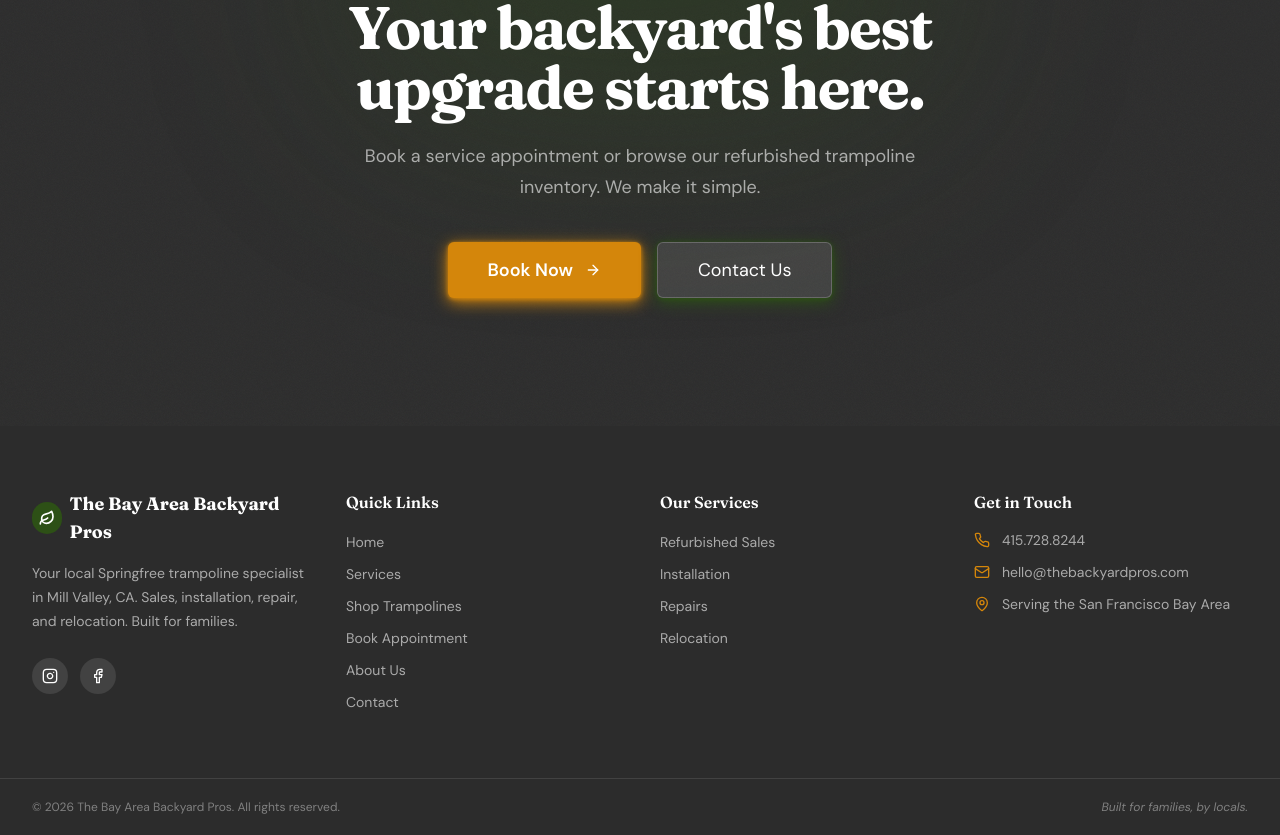
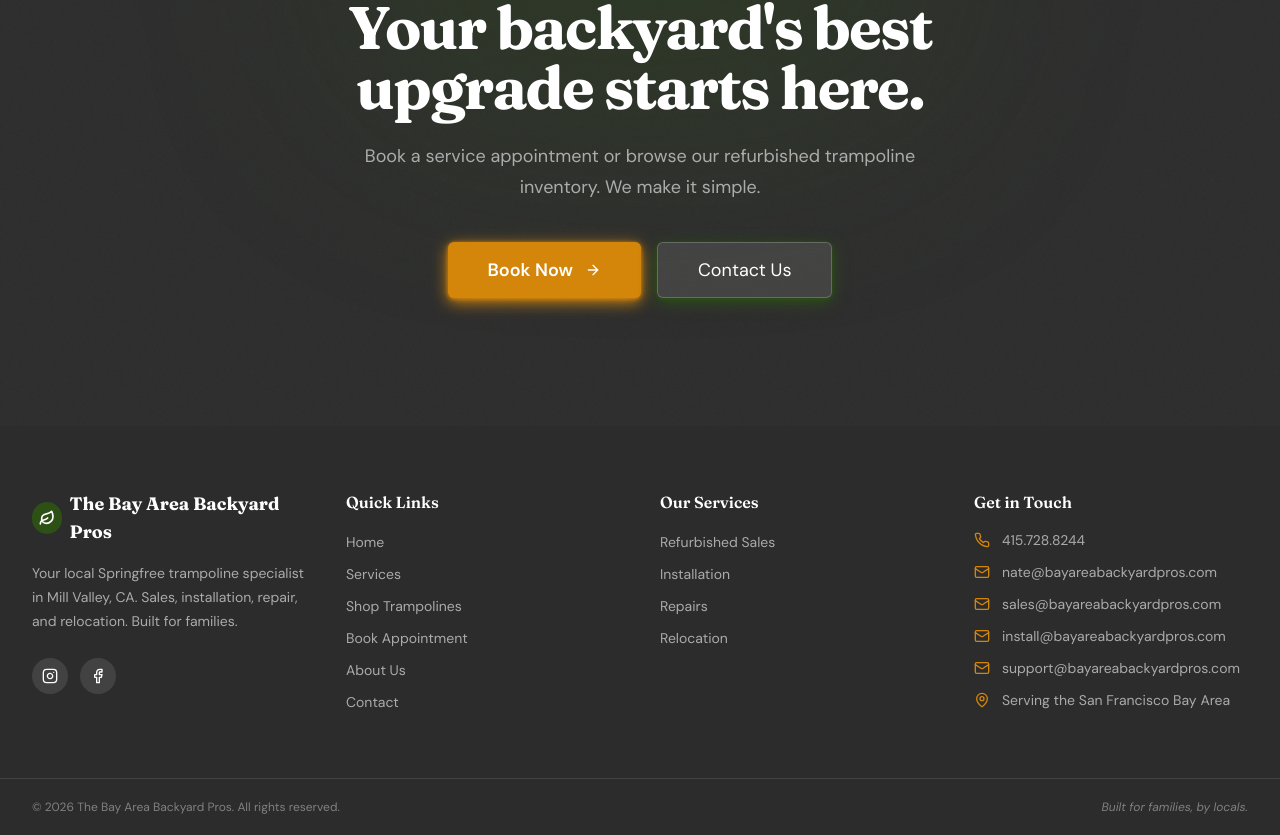
Before and after one commit to riomac12345/backyard-pros, a Next.js app: page / in a window 1280 px wide. Shown: the part 3276-4111 px from the top of the page. Built offline with nearby package versions, Linux system fonts and the light colour scheme.

Commit message:
Add all contact emails to footer Get in Touch section

```diff
--- a/components/Footer.tsx
+++ b/components/Footer.tsx
@@ -103,20 +103,32 @@ export function Footer() {
             <ul className="space-y-3">
               <li className="flex items-start gap-3">
                 <Phone className="w-4 h-4 text-amber mt-0.5 shrink-0" />
-                <a
-                  href="tel:+14157288244"
-                  className="text-white/60 text-sm font-sans hover:text-white transition-colors"
-                >
+                <a href="tel:+14157288244" className="text-white/60 text-sm font-sans hover:text-white transition-colors">
                   415.728.8244
                 </a>
               </li>
               <li className="flex items-start gap-3">
                 <Mail className="w-4 h-4 text-amber mt-0.5 shrink-0" />
-                <a
-                  href="mailto:hello@thebackyardpros.com"
-                  className="text-white/60 text-sm font-sans hover:text-white transition-colors break-all"
-                >
-                  hello@thebackyardpros.com
+                <a href="mailto:nate@bayareabackyardpros.com" className="text-white/60 text-sm font-sans hover:text-white transition-colors break-all">
+                  nate@bayareabackyardpros.com
+                </a>
+              </li>
+              <li className="flex items-start gap-3">
+                <Mail className="w-4 h-4 text-amber mt-0.5 shrink-0" />
+                <a href="mailto:sales@bayareabackyardpros.com" className="text-white/60 text-sm font-sans hover:text-white transition-colors break-all">
+                  sales@bayareabackyardpros.com
+                </a>
+              </li>
+              <li className="flex items-start gap-3">
+                <Mail className="w-4 h-4 text-amber mt-0.5 shrink-0" />
+                <a href="mailto:install@bayareabackyardpros.com" className="text-white/60 text-sm font-sans hover:text-white transition-colors break-all">
+                  install@bayareabackyardpros.com
+                </a>
+              </li>
+              <li className="flex items-start gap-3">
+                <Mail className="w-4 h-4 text-amber mt-0.5 shrink-0" />
+                <a href="mailto:support@bayareabackyardpros.com" className="text-white/60 text-sm font-sans hover:text-white transition-colors break-all">
+                  support@bayareabackyardpros.com
                 </a>
               </li>
               <li className="flex items-start gap-3">
```
